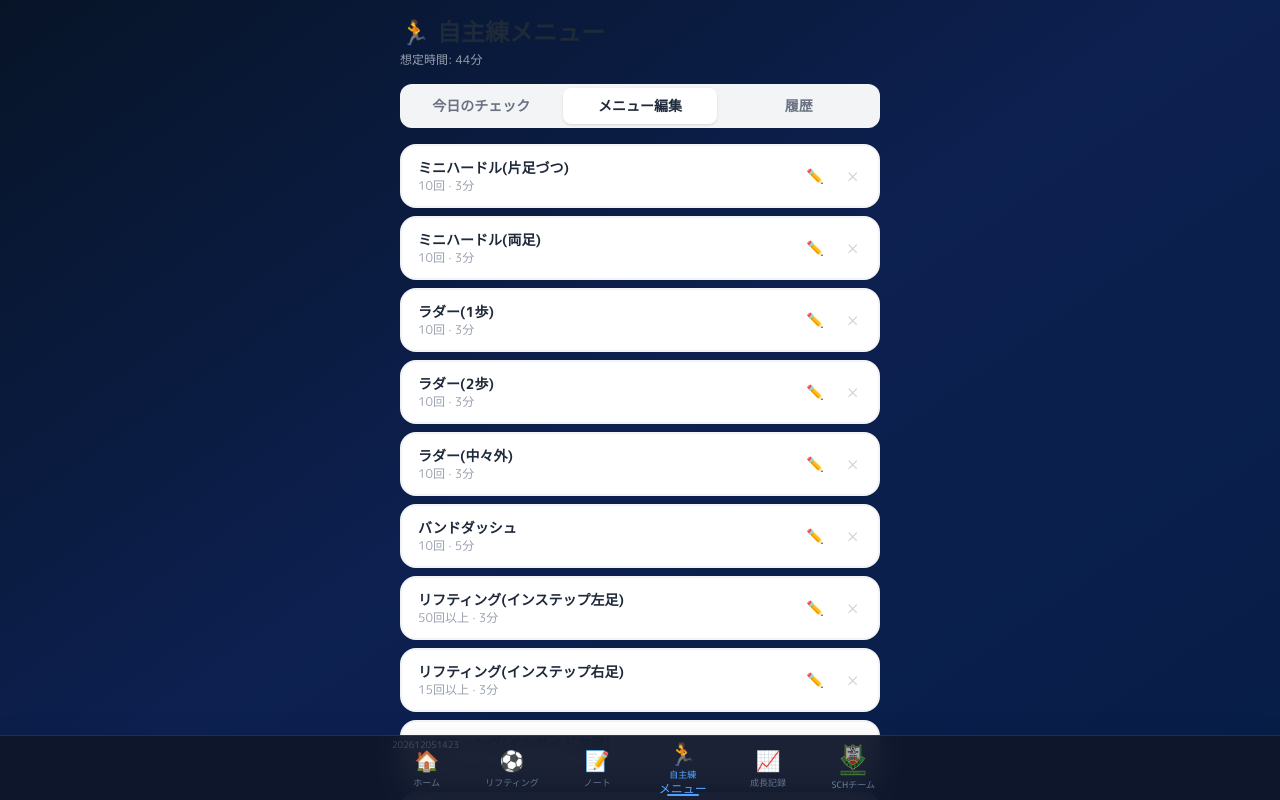
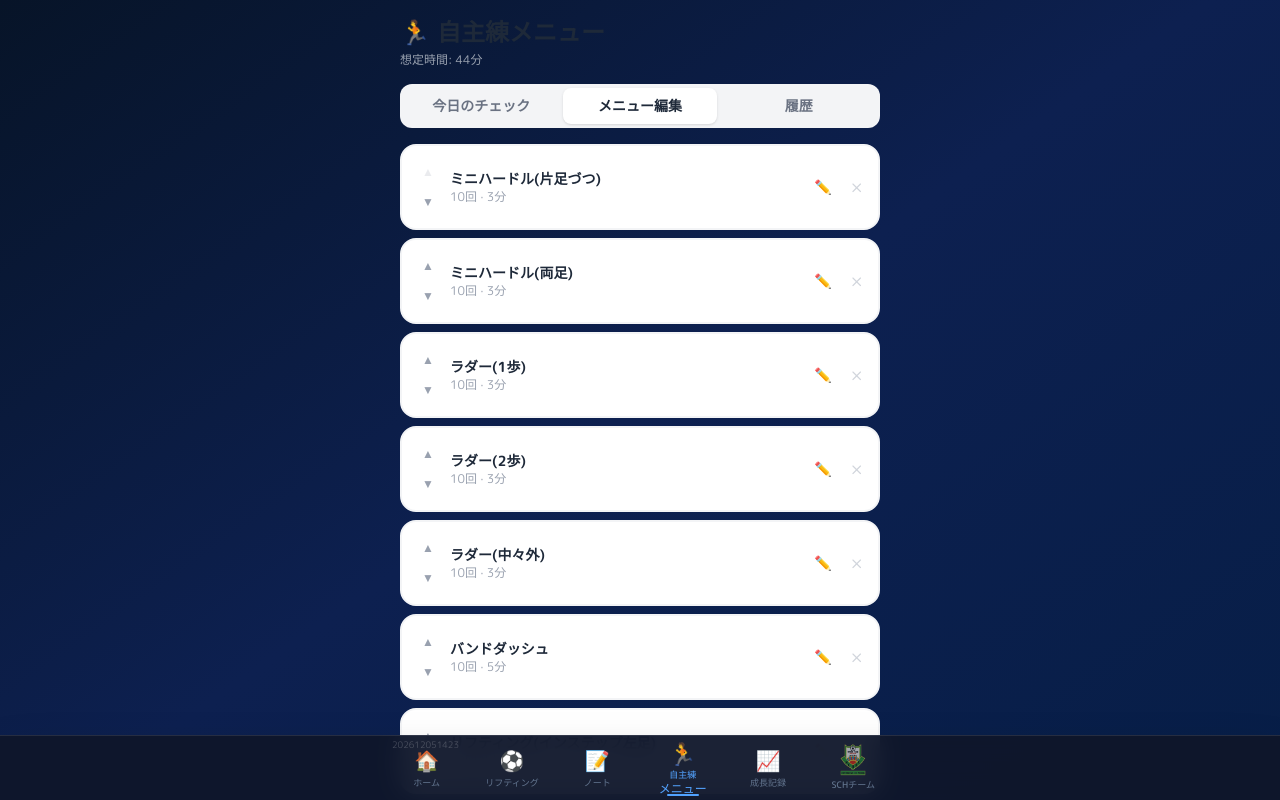
Before and after one commit to reiteru-n/soccer-trianing, a Next.js app: page /training in a window 1280 px wide. Both pictures are taken after a click on the button "メニュー編集". Shown: the top 800 px of the page. Built offline with nearby package versions, Linux system fonts and the light colour scheme.

Commit message:
自主練メニュー編集タブに↑↓並び替えボタンを追加
https://claude.ai/code/session_01WyPhudHrVsBjeDEbNB8ydM

```diff
--- a/app/(personal)/training/page.tsx
+++ b/app/(personal)/training/page.tsx
@@ -40,7 +40,7 @@ function speak(text: string) {
 
 export default function TrainingPage() {
   const router = useRouter();
-  const { trainingMenu, addTrainingMenuItem, updateTrainingMenuItem, deleteTrainingMenuItem, trainingLogs, toggleTrainingLogItem, practiceNotes, addPracticeNote, isLoading } = useApp();
+  const { trainingMenu, addTrainingMenuItem, updateTrainingMenuItem, deleteTrainingMenuItem, trainingLogs, toggleTrainingLogItem, practiceNotes, addPracticeNote, isLoading, reorderTrainingMenu } = useApp();
   const [tab, setTab] = useState<'check'|'edit'|'history'>('check');
   const [editingId, setEditingId] = useState<string|null>(null);
   const [form, setForm] = useState<MenuItemFormData>(emptyForm());
@@ -54,6 +54,16 @@ export default function TrainingPage() {
   const totalMinutes = sortedMenu.reduce((s,m) => s+m.estimatedMinutes, 0);
   const todayDoneCount = sortedMenu.filter(m => completedIds.has(m.id)).length;
   const allDone = sortedMenu.length > 0 && todayDoneCount === sortedMenu.length;
+
+  const moveItem = (id: string, dir: -1 | 1) => {
+    const idx = sortedMenu.findIndex(m => m.id === id);
+    if (idx < 0) return;
+    const newIdx = idx + dir;
+    if (newIdx < 0 || newIdx >= sortedMenu.length) return;
+    const reordered = [...sortedMenu];
+    [reordered[idx], reordered[newIdx]] = [reordered[newIdx], reordered[idx]];
+    reorderTrainingMenu(reordered.map((m, i) => ({ ...m, order: i + 1 })));
+  };
 
   const handleSaveItem = () => {
     if (!form.name.trim()) return;
@@ -160,7 +170,20 @@ export default function TrainingPage() {
                 </div>
               </div>
             ) : (
-              <div key={item.id} className="bg-white border-2 border-gray-100 rounded-2xl px-4 py-3 flex items-center gap-3">
+              <div key={item.id} className="bg-white border-2 border-gray-100 rounded-2xl px-3 py-3 flex items-center gap-2">
+                {/* 並び替えボタン */}
+                <div className="flex flex-col gap-0.5 flex-shrink-0">
+                  <button
+                    onClick={() => moveItem(item.id, -1)}
+                    disabled={sortedMenu[0].id === item.id}
+                    className="w-7 h-7 flex items-center justify-center rounded-lg text-gray-400 hover:text-gray-700 hover:bg-gray-100 disabled:opacity-20 text-xs"
+                  >▲</button>
+                  <button
+                    onClick={() => moveItem(item.id, 1)}
+                    disabled={sortedMenu[sortedMenu.length - 1].id === item.id}
+                    className="w-7 h-7 flex items-center justify-center rounded-lg text-gray-400 hover:text-gray-700 hover:bg-gray-100 disabled:opacity-20 text-xs"
+                  >▼</button>
+                </div>
                 <div className="flex-1 min-w-0">
                   <p className="font-semibold text-sm text-gray-800 truncate">{item.name}</p>
                   <p className="text-xs text-gray-400">{item.targetCount}{item.isMinimum?"回以上":"回"} · {item.estimatedMinutes}分</p>
```
